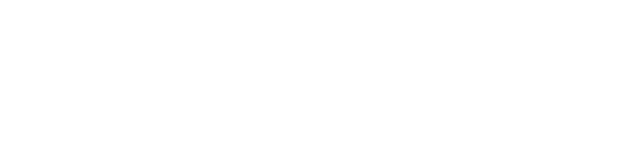
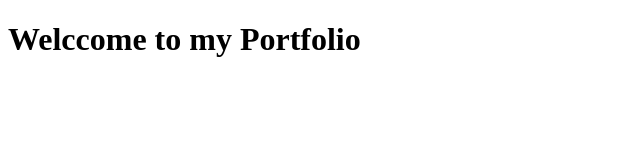
Before and after one commit to Fahim-Al-Razy/Portfolio-Html, a plain HTML site: page index.html in a window 1280 px wide. Shown: the whole page, without its empty margins (0-640 px from the left). Drawn offline with Linux system fonts and the light colour scheme.

Commit message:
first commit

```diff
--- a/index.html
+++ b/index.html
@@ -1,15 +1,3 @@
-<!-- <!DOCTYPE html>
-<html lang="">
-    <head>
-        <title>Portfolio</title>
-    </head>
-
-    <body>
-        hello this is razy
-        this is my first webpage using html
-        this is the basic structer
-    </body>
-</html> -->
 <!DOCTYPE html>
 <html lang="en">
 <head>
@@ -18,6 +6,15 @@
     <title>My Portfolio</title>
 </head>
 <body>
+    <h1>Welccome to my Portfolio</h1>
+
+        <!-- Section: intro -->
+
+        <!-- Section: about me-->
+
+        <!-- Section: skills-->
+
+        <!-- Section: contacct-->
 
 </body>
 </html>
```
